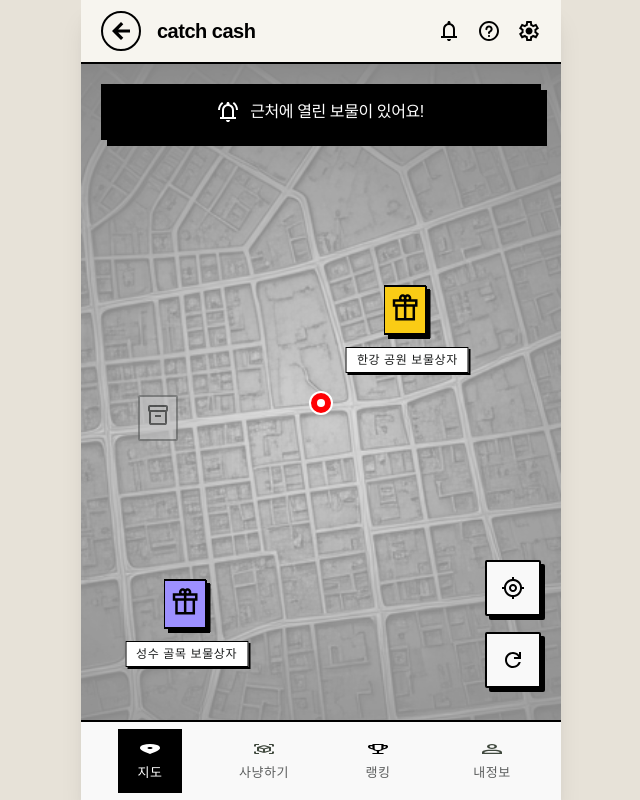
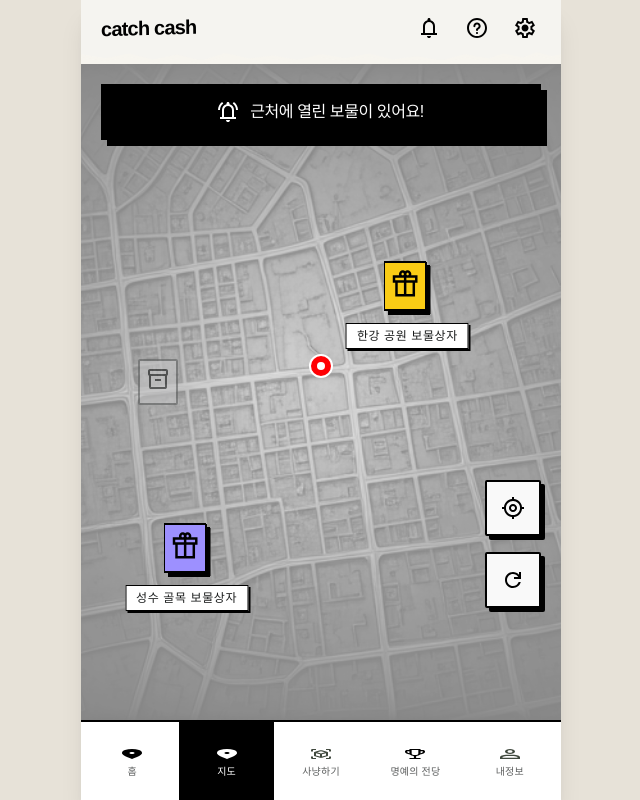
Before and after one commit to seunghyeon-lee/catchcash-app, a Next.js app: page /map in a window 1280 px wide. Shown: the whole page, without its empty margins (319-959 px from the left). Built offline with nearby package versions, Linux system fonts and the light colour scheme.

Commit message:
feat: 주요 화면에 공통 GNB/BNB 일괄 적용
홈·지도·사냥·명예의전당 등 로그인 후 화면에 AppHeader/BottomTabBar를 통일하고 GNB 검정 박스 아이콘을 제거한다.

```diff
--- a/app/ar-hunt/page.tsx
+++ b/app/ar-hunt/page.tsx
@@ -4,7 +4,7 @@
 import { useRouter } from "next/navigation";
 import { useState } from "react";
 
-import { BottomNav } from "@/components/hunt/bottom-nav";
+import { BottomTabBar } from "@/components/layout/bottom-tab-bar";
 import { HUNT_ASSETS } from "@/lib/hunt/assets";
 
 const { icons, frames, images } = HUNT_ASSETS;
@@ -89,7 +89,7 @@ export default function ArHuntPage() {
         </span>
       </div>
 
-      <BottomNav active="hunt" />
+      <BottomTabBar />
     </div>
   );
 }
--- a/app/guide/page.tsx
+++ b/app/guide/page.tsx
@@ -2,7 +2,8 @@
 
 import Image from "next/image";
 import Link from "next/link";
-import { TopBar } from "@/components/top-bar";
+import { AppHeader } from "@/components/layout/app-header";
+import { BottomTabBar } from "@/components/layout/bottom-tab-bar";
 import { icons, illust, ui } from "@/lib/assets";
 import { guideSteps } from "@/lib/mock/guide";
 
@@ -15,8 +16,8 @@ const stepIcons = {
 
 export default function GuidePage() {
   return (
-    <div className="relative min-h-screen bg-paper pb-10">
-      <TopBar brand="catch cash" showBack backHref="/home" />
+    <div className="relative min-h-screen bg-paper pb-28">
+      <AppHeader variant="back-actions" backHref="/home" />
 
       <div className="px-5 pt-6">
         <section className="mb-8">
@@ -106,6 +107,8 @@ export default function GuidePage() {
           <span className="relative z-10 text-2xl font-medium text-white">지도 뒤지러 가기 →</span>
         </Link>
       </div>
+
+      <BottomTabBar />
     </div>
   );
 }
--- a/app/hall-of-fame/page.tsx
+++ b/app/hall-of-fame/page.tsx
@@ -1,11 +1,11 @@
 "use client";
 
 /* eslint-disable @next/next/no-img-element */
-import Link from "next/link";
 import type { ReactNode } from "react";
 import { useMemo, useState } from "react";
 
-import { BottomNav } from "@/components/hunt/bottom-nav";
+import { AppHeader } from "@/components/layout/app-header";
+import { BottomTabBar } from "@/components/layout/bottom-tab-bar";
 import { FAME_ASSETS } from "@/lib/fame/assets";
 import { getFameMyRecord, getFameRankingRows, getFameSummary, getFameTopHunter } from "@/lib/fame/mappers";
 import { FAME_FILTERS, type FameFilter } from "@/lib/fame/mock-data";
@@ -44,30 +44,7 @@ export default function HallOfFamePage() {
 
   return (
     <section className="min-h-screen bg-[#f7f5ef] pb-28 text-[#1a1c1c]">
-      <header className="sticky top-0 z-20 border-b-2 border-black bg-[#f7f5ef]">
-        <div className="mx-auto flex h-16 max-w-[480px] items-center px-5">
-          <Link
-            href="/home"
-            aria-label="뒤로가기"
-            className="flex h-10 w-14 items-center justify-start"
-          >
-            <span className="flex h-10 w-10 items-center justify-center rounded-full border-2 border-black bg-white">
-              <img src={icons.backCircle} alt="" className="h-[17px] w-[17px]" />
-            </span>
-          </Link>
-
-          <div className="flex-1 text-center text-[20px] font-bold tracking-[0.3px]">CATCH CASH</div>
-
-          <div className="flex items-center gap-4">
-            <Link href="/notification" aria-label="알림">
-              <img src={icons.gnbNotification} alt="" className="h-5 w-4" />
-            </Link>
-            <Link href="/profile" aria-label="설정">
-              <img src={icons.gnbSetting} alt="" className="h-5 w-5" />
-            </Link>
-          </div>
-        </div>
-      </header>
+      <AppHeader variant="main-actions" />
 
       <div className="mx-auto flex max-w-[480px] flex-col px-[18px] pb-8 pt-8">
         <h1 className="text-[32px] font-medium leading-[1.2]">명예의 전당</h1>
@@ -176,7 +153,7 @@ export default function HallOfFamePage() {
         </section>
       </div>
 
-      <BottomNav active="rank" />
+      <BottomTabBar />
     </section>
   );
 }
--- a/app/map/page.tsx
+++ b/app/map/page.tsx
@@ -3,8 +3,8 @@
 /* eslint-disable @next/next/no-img-element */
 import { useState } from "react";
 
-import { BottomNav } from "@/components/hunt/bottom-nav";
-import { TopAppBar } from "@/components/hunt/top-app-bar";
+import { AppHeader } from "@/components/layout/app-header";
+import { BottomTabBar } from "@/components/layout/bottom-tab-bar";
 import { TreasureHintPopup } from "@/components/hunt/treasure-hint-popup";
 import { HUNT_ASSETS } from "@/lib/hunt/assets";
 import { MOCK_CLAIMED_TREASURE, MOCK_TREASURES, type MockTreasure } from "@/lib/hunt/mock-data";
@@ -15,11 +15,11 @@ export default function MapPage() {
   const [selected, setSelected] = useState<MockTreasure | null>(null);
 
   return (
-    <div className="flex min-h-screen flex-col bg-[#f7f5ef]">
-      <TopAppBar />
+    <div className="flex min-h-screen flex-col bg-[#f7f5ef] pb-20">
+      <AppHeader variant="main-actions" />
 
       {/* Map Canvas - 실제 Naver Map 대신 placeholder (다음 단계에서 교체) */}
-      <section className="relative flex-1 overflow-hidden bg-[#e0e0e0] pb-20">
+      <section className="relative flex-1 overflow-hidden bg-[#e0e0e0]">
         <img
           src={images.mapMockBg}
           alt="임시 지도 배경"
@@ -87,7 +87,7 @@ export default function MapPage() {
         </div>
       </section>
 
-      <BottomNav active="map" />
+      <BottomTabBar />
 
       {selected && <TreasureHintPopup treasure={selected} onClose={() => setSelected(null)} />}
     </div>
--- a/app/notification/page.tsx
+++ b/app/notification/page.tsx
@@ -1,6 +1,7 @@
 "use client";
 
 import { AppHeader } from "@/components/layout/app-header";
+import { BottomTabBar } from "@/components/layout/bottom-tab-bar";
 import { NotificationFeed } from "@/components/notification/notification-feed";
 
 /**
@@ -9,9 +10,10 @@ import { NotificationFeed } from "@/components/notification/notification-feed";
  */
 export default function NotificationPage() {
   return (
-    <section className="min-h-screen bg-[#f7f5ef] pb-10">
+    <section className="min-h-screen bg-[#f7f5ef] pb-28">
       <AppHeader variant="back-actions" title="알림" backHref="/home" />
       <NotificationFeed />
+      <BottomTabBar />
     </section>
   );
 }
--- a/components/layout/app-header.tsx
+++ b/components/layout/app-header.tsx
@@ -25,7 +25,7 @@ export type AppHeaderProps = {
  * - Type B `back-actions`: 뒤로가기 + 타이틀 + 알림/도움말/설정
  * - Type C `back-title`: 뒤로가기 + 타이틀
  *
- * 알림 → `/notification` (단수). Supabase 연결 없음.
+ * 알림 → `/notification` (단수). 아이콘은 박스 없는 글리프형.
  */
 export function AppHeader({
   variant = "main-actions",
@@ -66,9 +66,9 @@ export function AppHeader({
                 type="button"
                 aria-label="뒤로가기"
                 onClick={handleBack}
-                className="flex shrink-0 items-center justify-center transition-transform active:translate-x-0.5 active:translate-y-0.5"
+                className="flex size-10 shrink-0 items-center justify-center rounded-full border-2 border-black bg-transparent transition-transform active:translate-x-0.5 active:translate-y-0.5"
               >
-                <img src={icons.back} alt="" className="h-8 w-[45px]" />
+                <img src={icons.back} alt="" className="size-[18px]" />
               </button>
             ) : null}
             <h1 className="-rotate-[1.5deg] skew-x-[-1deg] truncate text-[20px] font-black lowercase leading-none tracking-[-0.04em] text-black">
@@ -77,27 +77,27 @@ export function AppHeader({
           </div>
 
           {showActions ? (
-            <div className="ml-3 flex shrink-0 items-center gap-2">
+            <div className="ml-3 flex shrink-0 items-center gap-4">
               <Link
                 href="/notification"
                 aria-label="알림"
-                className="flex items-center justify-center transition-transform active:translate-x-0.5 active:translate-y-0.5"
+                className="flex size-8 items-center justify-center transition-transform active:translate-x-0.5 active:translate-y-0.5"
               >
-                <img src={icons.notification} alt="" className="h-8 w-[45px]" />
+                <img src={icons.notification} alt="" className="h-5 w-4" />
               </Link>
               <Link
                 href="/guide"
                 aria-label="도움말"
-                className="flex items-center justify-center transition-transform active:translate-x-0.5 active:translate-y-0.5"
+                className="flex size-8 items-center justify-center transition-transform active:translate-x-0.5 active:translate-y-0.5"
               >
-                <img src={icons.help} alt="" className="h-8 w-[45px]" />
+                <img src={icons.help} alt="" className="size-5" />
               </Link>
               <Link
                 href="/profile/edit"
                 aria-label="설정"
-                className="flex items-center justify-center transition-transform active:translate-x-0.5 active:translate-y-0.5"
+                className="flex size-8 items-center justify-center transition-transform active:translate-x-0.5 active:translate-y-0.5"
               >
-                <img src={icons.setting} alt="" className="h-8 w-[45px]" />
+                <img src={icons.setting} alt="" className="size-5" />
               </Link>
             </div>
           ) : null}
--- a/components/layout/bottom-tab-bar.tsx
+++ b/components/layout/bottom-tab-bar.tsx
@@ -36,7 +36,7 @@ const TABS: BottomTabItem[] = [
     key: "hunt",
     label: "사냥하기",
     href: "/ar-hunt",
-    matchPaths: ["/ar-hunt"],
+    matchPaths: ["/ar-hunt", "/hunt-result"],
     activeIcon: BNB_ASSETS.hunt.active,
     defaultIcon: BNB_ASSETS.hunt.default,
   },
@@ -52,7 +52,7 @@ const TABS: BottomTabItem[] = [
     key: "profile",
     label: "내정보",
     href: "/profile",
-    matchPaths: ["/profile", "/support"],
+    matchPaths: ["/profile", "/support", "/inventory"],
     activeIcon: BNB_ASSETS.profile.active,
     defaultIcon: BNB_ASSETS.profile.default,
   },
@@ -64,10 +64,7 @@ function isTabActive(pathname: string, matchPaths: string[]) {
 
 /**
  * 공통 하단 BNB (5탭).
- * 스펙: `docs/frontend/common/00_Common_Bottom_Navigation_BNB.md`
- *
- * `components/hunt/bottom-nav.tsx` 와 이름을 구분하기 위해 `BottomTabBar` 로 둔다.
- * 이번 PR에서는 profile/support 계열에만 적용한다.
+ * guide / notification 은 특정 탭에 묶지 않아 active 가 없을 수 있다.
  */
 export function BottomTabBar() {
   const pathname = usePathname();
--- a/lib/gnb/assets.ts
+++ b/lib/gnb/assets.ts
@@ -1,12 +1,17 @@
-/** 공통 상·하단 네비게이션 에셋 — GNB/BNB MD 스펙 파일명 */
+/** 공통 상·하단 네비게이션 에셋 — GNB/BNB MD 스펙 */
 const BASE = "/assets";
 
+/**
+ * GNB 아이콘 — 프레임(검정 박스) 없는 글리프형.
+ * Figma 프레임형(`navigation/top/icon_gnb_*_default`)은 박스+그림자라
+ * 팀장 피드백(검정 박스 제거)에 맞춰 rough_default_24 / nav back 을 사용한다.
+ */
 export const GNB_ASSETS = {
   icons: {
-    back: `${BASE}/icons/navigation/top/icon_gnb_back_rough.svg`,
-    notification: `${BASE}/icons/navigation/top/icon_gnb_notification_default.svg`,
-    help: `${BASE}/icons/navigation/top/icon_gnb_help_default.svg`,
-    setting: `${BASE}/icons/navigation/top/icon_gnb_setting_default.svg`,
+    back: `${BASE}/icons/nav/icon_nav_back_circle_rough_default_24.svg`,
+    notification: `${BASE}/icons/gnb/icon_gnb_notification_rough_default_24.svg`,
+    help: `${BASE}/icons/gnb/icon_gnb_help_rough_default_24.svg`,
+    setting: `${BASE}/icons/gnb/icon_gnb_setting_rough_default_24.svg`,
   },
   frames: {
     paper: `${BASE}/ui/frames/navigation/top/ui_frame_gnb_paper_rough_default.svg`,
```
Also changed, not shown: app/home/page.tsx (+4 -4 lines), app/hunt-result/page.tsx (+4 -4 lines), app/inventory/page.tsx (+4 -4 lines).
